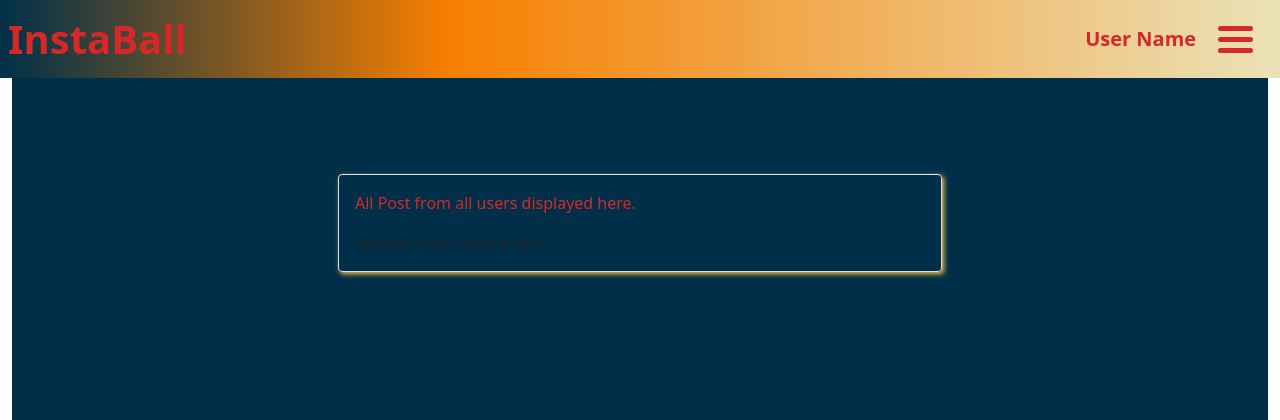
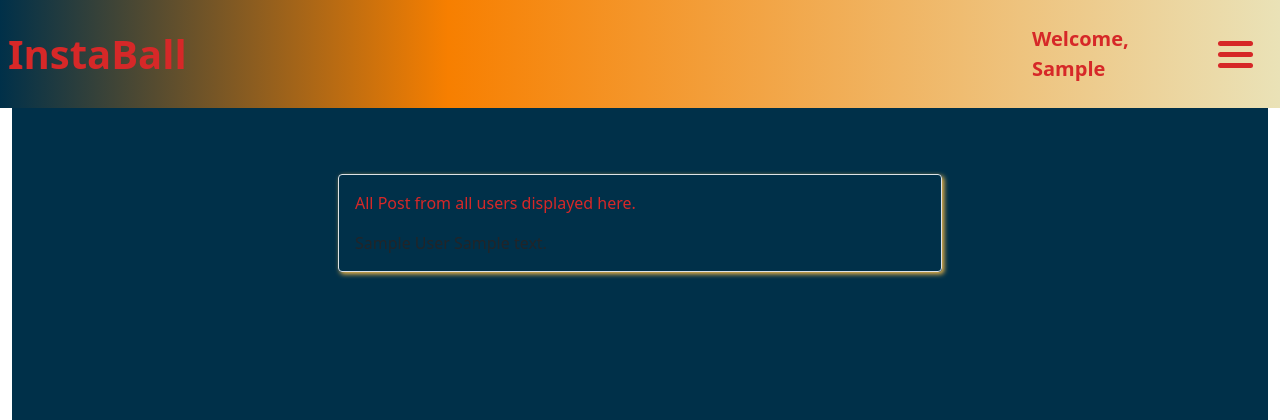
Before and after one commit to Rossi-21/basketball, a Flask app: page /dashboard in a window 1280 px wide. Shown: the top 420 px of the page. Run offline with Flask 3, Linux system fonts and the light colour scheme; the visitor is signed in with stand-in values (Sample User, id 1); tables that the repository leaves empty hold one stand-in row (values such as "Sample post").

Commit message:
finished setting up post create route and cleaned the code for dashboard.html and new_post.html

```diff
--- a/flask_app/controllers/post_controller.py
+++ b/flask_app/controllers/post_controller.py
@@ -11,17 +11,16 @@ def homepage():
     user = User.get_one({"id":session['user_id']})
     if not user:
         return redirect('/logout')
-
     return render_template('dashboard.html', user=user, posts=Post.get_all_posts())
 
 @app.route('/posts/create')
 def create_post():
     if 'user_id' not in session:
         return redirect('/')
-    user = User.get_id({"id":session['user_id']})
+    user = User.get_one({"id":session['user_id']})
     if not user:
         return redirect('/logout')
-    return redirect('/dashboard')
+    return render_template('new_post.html', user=user, posts=Post.get_all_posts())
 
 @app.route('/post/create/submit', methods =['POST'])
 def submit_post():
--- a/flask_app/templates/dashboard.html
+++ b/flask_app/templates/dashboard.html
@@ -13,14 +13,14 @@
     <div class="container-fluid">
         <nav class="grade p-2 mb-3 d-flex align-items-center justify-content-between fixed-top">
             <a href="#" class="fs-1 fw-bold text-decoration-none txt" style="width:85%;">InstaBall</a>
-            <p class="fs-5 mt-3 fw-bold txt">User Name</p>
+            <p class="fs-5 mt-3 fw-bold txt">Welcome, {{user.first_name}}</p>
             <button class="btn" type="button" data-bs-toggle="dropdown" aria-expanded="false">
                 <div class="icon rounded"></div>
                 <div class="icon rounded"></div>
                 <div class="icon rounded"></div>
             </button>
             <ul class="dropdown-menu grade">
-                <li><a class="dropdown-item fw-bold" href="#">Post</a></li>
+                <li><a class="dropdown-item fw-bold" href="/posts/create">Post</a></li>
                 <li><a class="dropdown-item fw-bold" href="#">Profile</a></li>
                 <li><a class="dropdown-item fw-bold" href="#">Logout</a></li>
             </ul>
--- a/flask_app/templates/new_post.html
+++ b/flask_app/templates/new_post.html
@@ -13,14 +13,14 @@
     <div class="container-fluid">
         <nav class="grade p-2 mb-3 d-flex align-items-center justify-content-between fixed-top">
             <a href="#" class="fs-1 fw-bold text-decoration-none txt" style="width:85%;">InstaBall</a>
-            <p class="mt-3 fw-bold txt">Name</p>
+            <p class="mt-3 fw-bold txt">Welcome, {{user.first_name}}</p>
             <button class="btn" type="button" data-bs-toggle="dropdown" aria-expanded="false">
                 <div class="icon rounded"></div>
                 <div class="icon rounded"></div>
                 <div class="icon rounded"></div>
             </button>
             <ul class="dropdown-menu grade">
-                <li><a class="dropdown-item fw-bold" href="#">Post</a></li>
+                <li><a class="dropdown-item fw-bold" href="/dashboard">Dashboard</a></li>
                 <li><a class="dropdown-item fw-bold" href="#">Profile</a></li>
                 <li><a class="dropdown-item fw-bold" href="#">Logout</a></li>
             </ul>
```
